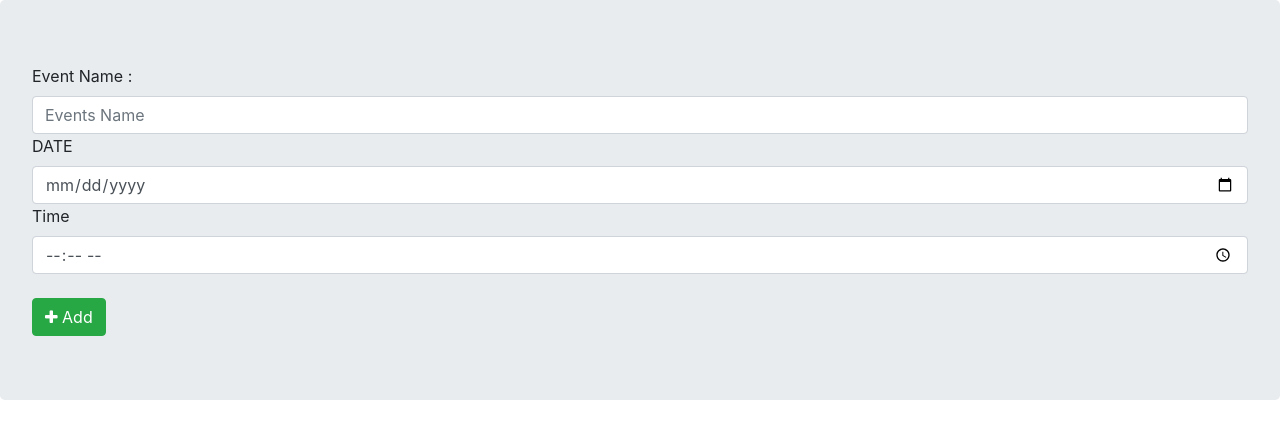
After one commit to anjalbinayak/TimeCounterPhp, a PHP site: page /add-events.php in a window 1280 px wide. The commit adds this page. Shown: the top 439 px of the page. Run offline with PHP 8.4, Linux system fonts and the light colour scheme.

Commit message:
Adding Events Implemetned

```diff
--- /dev/null
+++ b/add-events.php
@@ -0,0 +1,52 @@
+<?php
+if(isset($_POST['add']))
+{
+	$name = $_POST['event_name'];
+	$date = $_POST['date'];
+	$time = $_POST['time'];
+	$dateTime = $date." ".$time;
+	if(empty($name) || empty($date) || empty($time))
+		throw new Exception("Please Enter all fields");
+
+	$conn = mysqli_connect("localhost","root","","events");
+	$sql = "INSERT INTO events(name,description,date) values('$name',' ','$dateTime')";
+	$result = mysqli_query($conn,$sql);
+	if($result)
+		header("LOCATION: index.php");
+	throw new Exception("The Events Could not be added");
+}
+?>
+
+<!DOCTYPE html>
+<html>
+<head>
+	<title>Add Events</title>
+	<link rel="stylesheet" href="https://maxcdn.bootstrapcdn.com/bootstrap/4.3.1/css/bootstrap.min.css">
+
+<!-- jQuery library -->
+<script src="https://ajax.googleapis.com/ajax/libs/jquery/3.4.1/jquery.min.js"></script>
+
+<!-- Popper JS -->
+<script src="https://cdnjs.cloudflare.com/ajax/libs/popper.js/1.14.7/umd/popper.min.js"></script>
+
+<!-- Latest compiled JavaScript -->
+<script src="https://maxcdn.bootstrapcdn.com/bootstrap/4.3.1/js/bootstrap.min.js"></script>
+<link rel="stylesheet" href="https://cdnjs.cloudflare.com/ajax/libs/font-awesome/4.7.0/css/font-awesome.min.css">
+</head>
+<body>
+	<div class="jumbotron">
+<form action='' method="POST">
+	<label for="event-name">Event Name :</label>
+	<input type="text" name="event_name" id="event-name" placeholder="Events Name" class="form-control"> <label for="date">DATE </label>
+	<input type="date" name="date" id="date" class="form-control">
+
+	<label for="time">Time </label>
+	<input type="time" name="time" id="time" class="form-control">
+	<br>
+
+	<button type="submit" name="add" class="btn btn-success"><i class="fa fa-plus"></i> Add</button>
+
+</form>
+</div>
+</body>
+</html>
--- a/index.php
+++ b/index.php
@@ -20,6 +20,8 @@
 <div class="row" id="counter">
 
 </div>
+<br>
+<a class="btn btn-success" href="add-events.php"><i class="fa fa-plus"> Add Events </i></a>
 </div>
 </body>
 <script src="script.js"> </script>
```
Also changed, not shown: delete.php (added, +13 -0 lines), src/Counter.php (+8 -2 lines).
